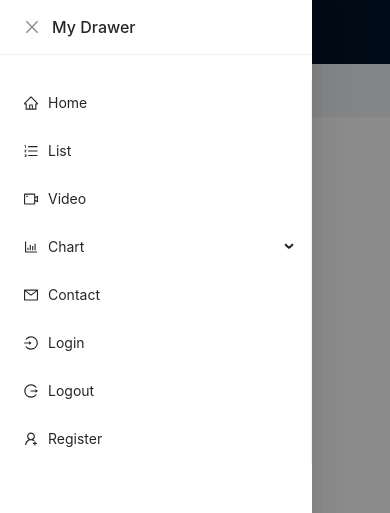
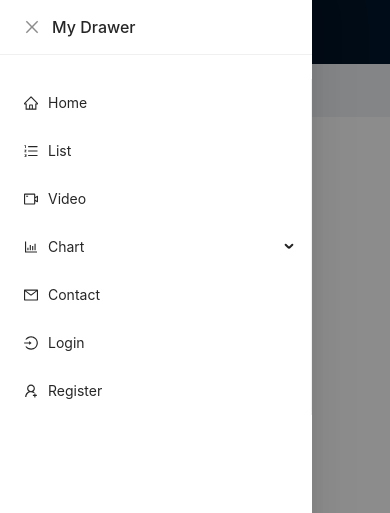
Before and after one commit to de24world/racism-report, a Next.js app: page / in a window 390 px wide. Both pictures are taken after a click on the button 41 px from the left and 31 px from the top of the page. Shown: the top 513 px of the page. Built offline with nearby package versions, Linux system fonts and the light colour scheme; no server answers.

Commit message:
mobile useauth update

```diff
--- a/src/components/Header/Navigation/MobileNavigation.tsx
+++ b/src/components/Header/Navigation/MobileNavigation.tsx
@@ -1,5 +1,5 @@
 import React, { useState } from 'react';
-import { Menu } from 'antd';
+import { Menu, Button } from 'antd';
 import {
   HomeOutlined,
   VideoCameraOutlined,
@@ -11,6 +11,7 @@ import {
   LogoutOutlined,
 } from '@ant-design/icons';
 import Link from 'next/link';
+import { useAuth } from '../../../context/AuthContext';
 
 interface MobileNavigationProps {
   closeDrawer: any;
@@ -18,6 +19,7 @@ interface MobileNavigationProps {
 
 function MobileNavigation({ closeDrawer }: MobileNavigationProps) {
   const { SubMenu } = Menu;
+  const { user, logout } = useAuth();
 
   const [current, setCurrent] = useState('');
 
@@ -63,21 +65,28 @@ function MobileNavigation({ closeDrawer }: MobileNavigationProps) {
         </Link>
       </Menu.Item>
 
+      {user ? (
+        <>
+          <Menu.Item key="Logout" icon={<LogoutOutlined />}>
+            <Button type="text" onClick={logout}>
+              Logout
+            </Button>
+          </Menu.Item>
+        </>
+      ) : (
+        <>
           <Menu.Item key="login" icon={<LoginOutlined />}>
             <Link href="/login">
               <a>Login</a>
             </Link>
           </Menu.Item>
-
-      <Menu.Item key="Logout" icon={<LogoutOutlined />}>
-        Logout
-      </Menu.Item>
-
           <Menu.Item key="register" icon={<UserAddOutlined />}>
             <Link href="/signup">
               <a>Register</a>
             </Link>
           </Menu.Item>
+        </>
+      )}
     </Menu>
   );
 }
```
Lines whose indentation alone changed are shown as unchanged.
